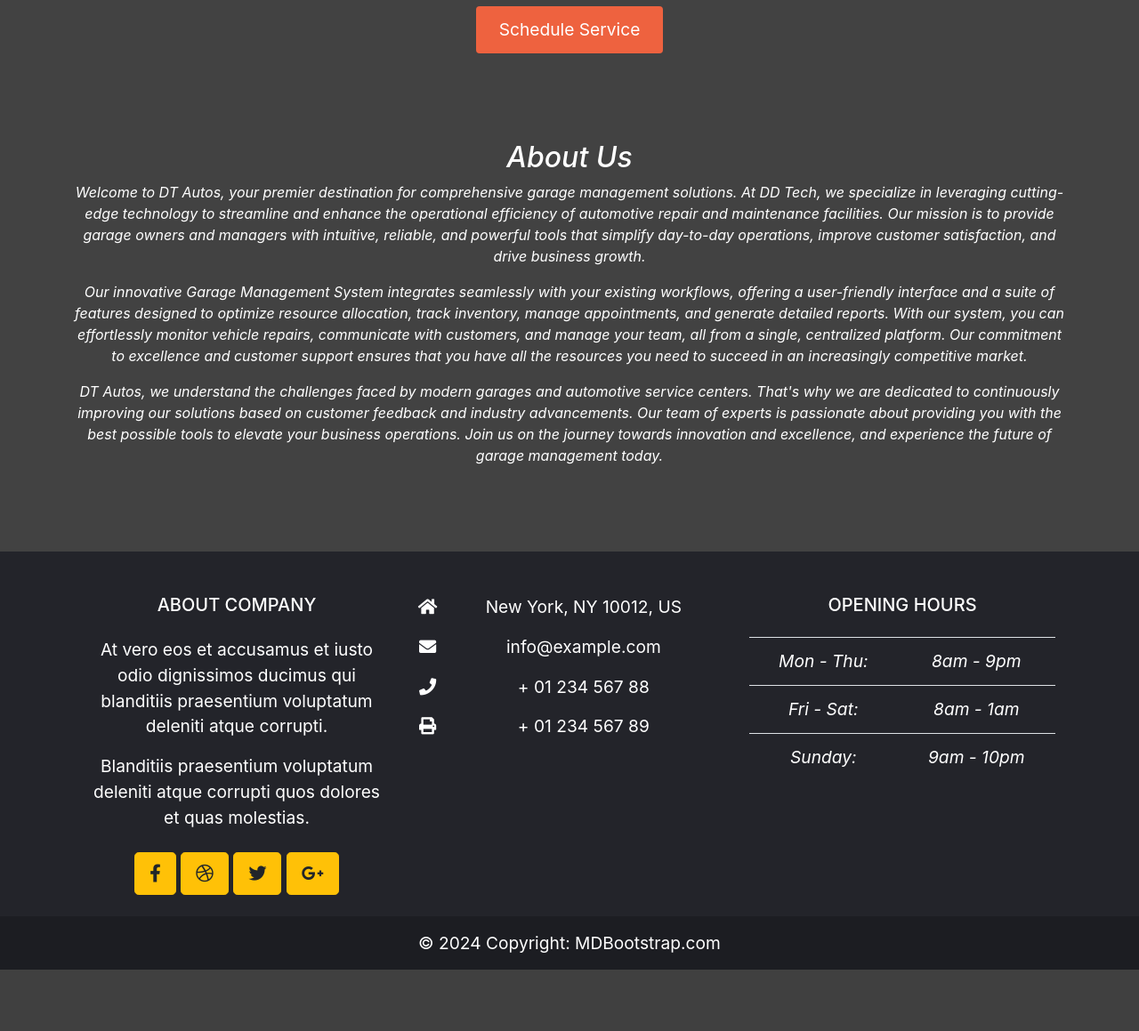
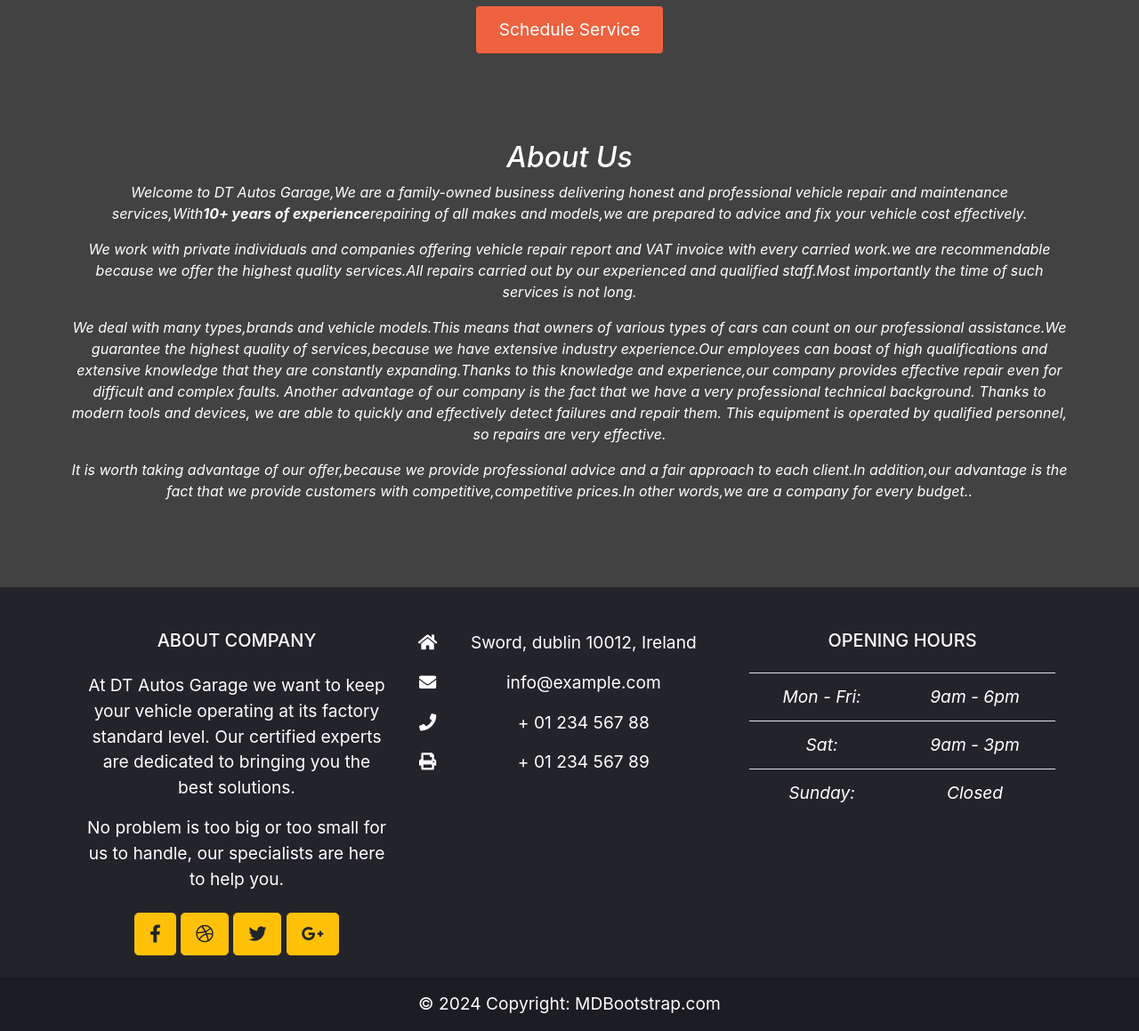
Before and after one commit to Shazi-dani/Garage-Management-System, a Django app: page / in a window 1280 px wide. Shown: the part 1536-2695 px from the top of the page at 89% size. Before the commit the page ends 2626 px from the top, so only its background shows below. Run offline with Django 5.2, Linux system fonts and the light colour scheme; some libraries are stand-ins or nearby versions.

Commit message:
update about us section data

```diff
--- a/dashboard/templates/home.html
+++ b/dashboard/templates/home.html
@@ -19,7 +19,7 @@
     <nav class="navbar navbar-expand-lg navbar-dark fixed-top">
         <div class="container">
             <a class="navbar-brand" href="#home">
-                <img src="{% static 'dashboard/images/DT_logo.png' %}" alt="DT Autos" style="width: 100%; height: auto; max-width: 75px;">
+                <img src="{% static 'dashboard/images/DT_logo.png' %}" alt="DT Autos" style="width: 100%; height: auto; max-width: 80px;">
             </a>
             <button class="navbar-toggler" type="button" data-toggle="collapse" data-target="#navbarNav" aria-controls="navbarNav" aria-expanded="false" aria-label="Toggle navigation">
                 <span class="navbar-toggler-icon"></span>
@@ -161,9 +161,14 @@
     <section id="about-us" class="mt-5">
         <div style="color: white; text-align: center; margin: 30px; padding: 50px; font-style: italic; font-size: 16px;">
             <h2>About Us</h2>
-            <p>Welcome to DT Autos, your premier destination for comprehensive garage management solutions. At DD Tech, we specialize in leveraging cutting-edge technology to streamline and enhance the operational efficiency of automotive repair and maintenance facilities. Our mission is to provide garage owners and managers with intuitive, reliable, and powerful tools that simplify day-to-day operations, improve customer satisfaction, and drive business growth.</p>
-            <p>Our innovative Garage Management System integrates seamlessly with your existing workflows, offering a user-friendly interface and a suite of features designed to optimize resource allocation, track inventory, manage appointments, and generate detailed reports. With our system, you can effortlessly monitor vehicle repairs, communicate with customers, and manage your team, all from a single, centralized platform. Our commitment to excellence and customer support ensures that you have all the resources you need to succeed in an increasingly competitive market.</p>
-            <p>DT Autos, we understand the challenges faced by modern garages and automotive service centers. That's why we are dedicated to continuously improving our solutions based on customer feedback and industry advancements. Our team of experts is passionate about providing you with the best possible tools to elevate your business operations. Join us on the journey towards innovation and excellence, and experience the future of garage management today.</p>
+            <p>Welcome to DT Autos Garage,We are a family-owned business delivering honest and professional vehicle repair and maintenance services,With<strong>10+ years of experience</strong>repairing of all makes and models,we are prepared to advice and fix your vehicle cost effectively.</p>
+
+            <p>We work with private individuals and companies offering vehicle repair report and VAT invoice with every carried work.we are recommendable because we offer the highest quality services.All repairs carried out by our experienced and qualified staff.Most importantly the time of such services is not long.</p>
+
+            <P>We deal with many types,brands and vehicle models.This means that owners of various types of cars can count on our professional assistance.We guarantee the highest quality of services,because we have extensive industry experience.Our employees can boast of high qualifications and extensive knowledge that they are constantly expanding.Thanks to this knowledge and experience,our company provides effective repair even for difficult and complex faults.
+            Another advantage of our company is the fact that we have a very professional technical background. Thanks to modern tools and devices, we are able to quickly and effectively detect failures and repair them. This equipment is operated by qualified personnel, so repairs are very effective.
+            <P>It is worth taking advantage of our offer,because we provide professional advice and a fair approach to each client.In addition,our advantage is the fact that we provide customers with competitive,competitive prices.In other words,we are a company for every budget..</p>
+
         </div>
     </section>
 
@@ -245,13 +250,11 @@
               <h5 class="text-uppercase mb-4">About company</h5>
 
               <p>
-                At vero eos et accusamus et iusto odio dignissimos ducimus qui blanditiis praesentium
-                voluptatum deleniti atque corrupti.
+                At DT  Autos Garage we want to keep your vehicle operating at its factory standard level. Our certified experts are dedicated to bringing you the best solutions.
               </p>
 
               <p>
-                Blanditiis praesentium voluptatum deleniti atque corrupti quos dolores et quas
-                molestias.
+                No problem is too big or too small for us to handle, our specialists are here to help you.
               </p>
 
               <div class="mt-4">
@@ -273,7 +276,7 @@
 
               <ul class="fa-ul" style="margin-left: 1.65em;">
                 <li class="mb-3">
-                  <span class="fa-li"><i class="fas fa-home"></i></span><span class="ms-2">New York, NY 10012, US</span>
+                  <span class="fa-li"><i class="fas fa-home"></i></span><span class="ms-2">Sword, dublin 10012, Ireland</span>
                 </li>
                 <li class="mb-3">
                   <span class="fa-li"><i class="fas fa-envelope"></i></span><span class="ms-2">info@example.com</span>
@@ -295,16 +298,16 @@
               <table class="table text-center text-white">
                 <tbody class="font-weight-normal">
                   <tr>
-                    <td>Mon - Thu:</td>
-                    <td>8am - 9pm</td>
+                    <td>Mon - Fri:</td>
+                    <td>9am - 6pm</td>
                   </tr>
                   <tr>
-                    <td>Fri - Sat:</td>
-                    <td>8am - 1am</td>
+                    <td>Sat:</td>
+                    <td>9am - 3pm</td>
                   </tr>
                   <tr>
                     <td>Sunday:</td>
-                    <td>9am - 10pm</td>
+                    <td>Closed</td>
                   </tr>
                 </tbody>
               </table>
```
